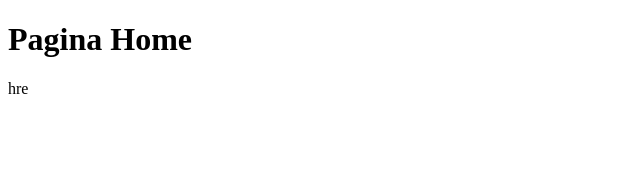
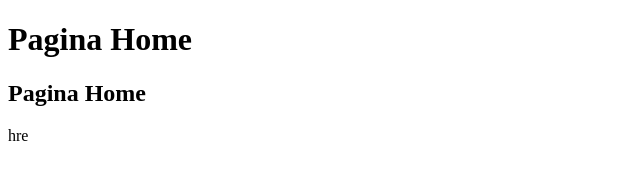
Before and after one commit to diegootto/aulagittres, a plain HTML site: page index.html in a window 1280 px wide. Shown: the whole page, without its empty margins (0-640 px from the left). Drawn offline with Linux system fonts and the light colour scheme.

Commit message:
mudando mais um h2

```diff
--- a/index.html
+++ b/index.html
@@ -8,6 +8,7 @@
 </head>
 <body>
     <h1>Pagina Home </h1>
+    <h2>Pagina Home </h2>
     <a> hre</a>
 </body>
 </html>
```
